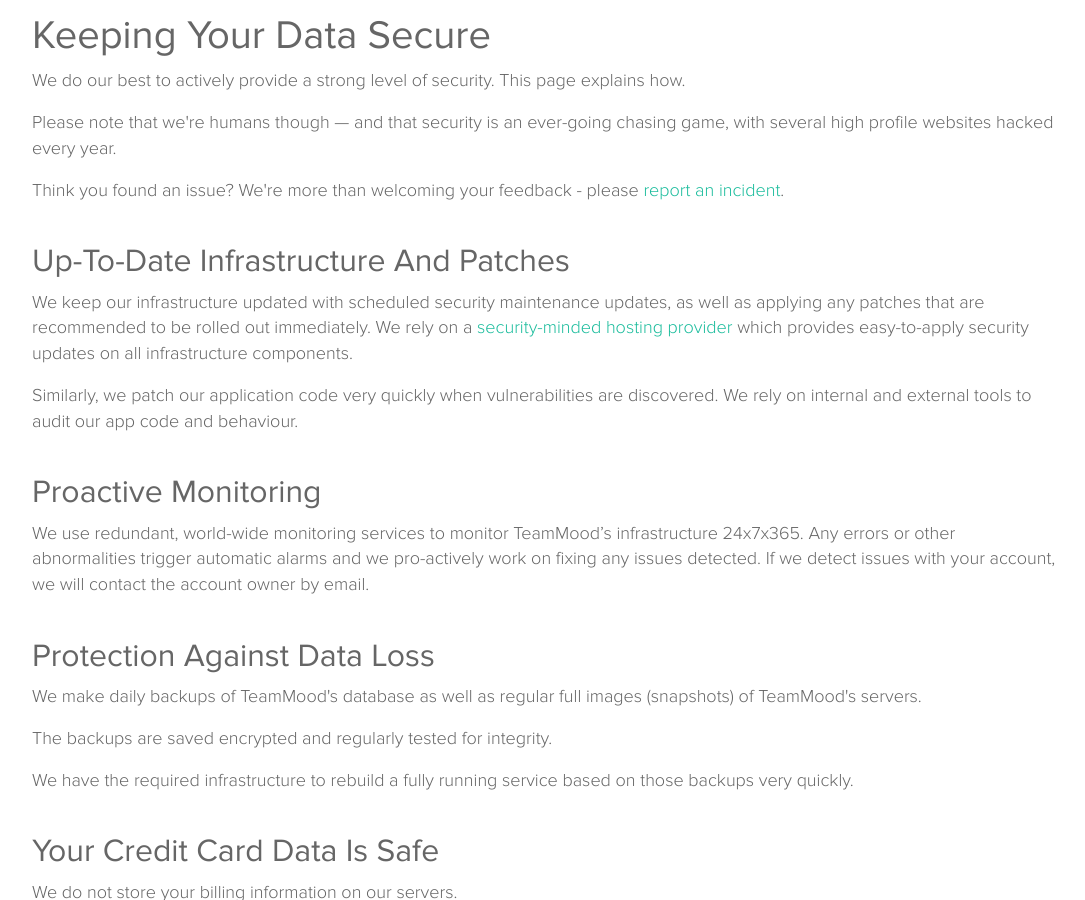
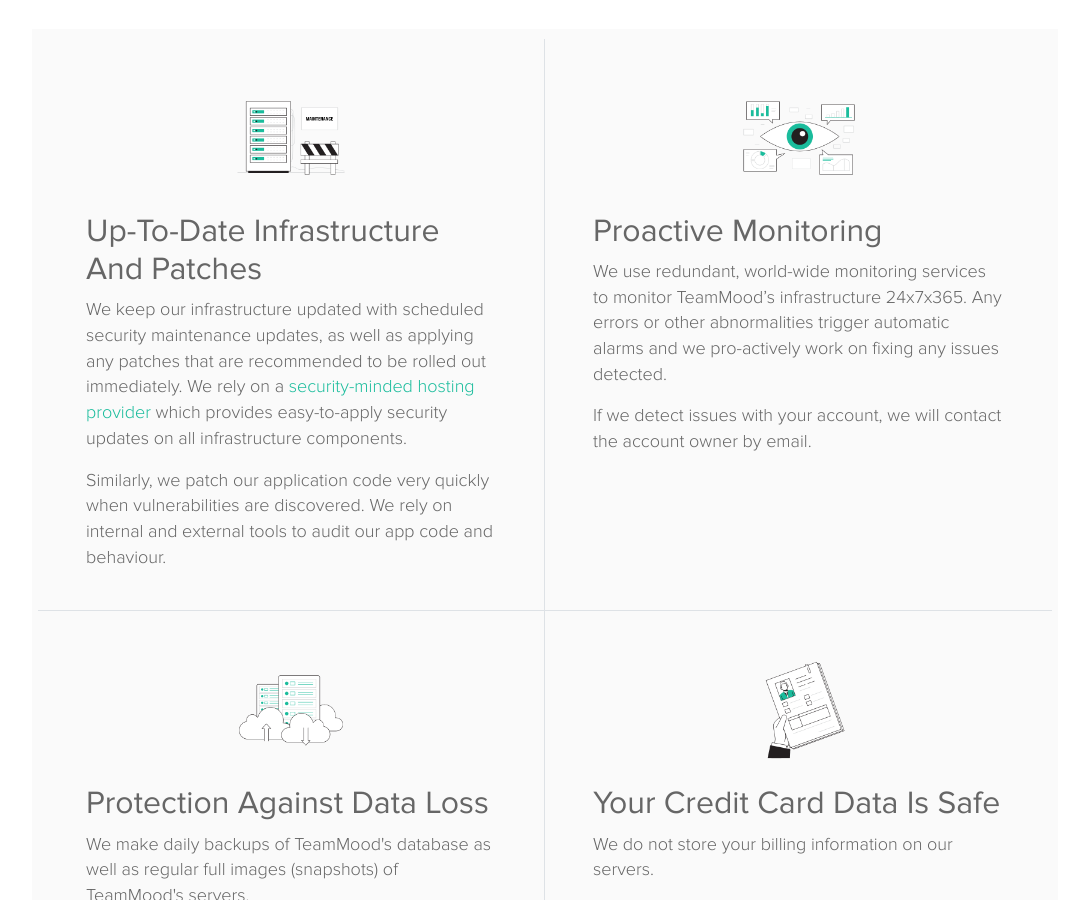
Before and after one commit to TeamMood/landing-page, a Jekyll site: the page built from en/security/index.html, in a window 1280 px wide and 900 px high, scrolled down 643 px. Shown: the whole window, without its empty margins (95-1180 px from the left). Built offline with Jekyll 4.4.1, drawn with Linux system fonts in a browser that asks for light colours; nearby versions of some CDN libraries.

Commit message:
security pages design update (en rebuilt & fr linked)

```diff
--- a/_includes/footer_fr.html
+++ b/_includes/footer_fr.html
@@ -12,6 +12,7 @@
             <h3>Produit</h3>
             <a class="nav-link" href="/{{ page.lang }}/fonctionnalites">Fonctionnalités</a>
             <a class="nav-link" href="/{{ page.lang }}/clients">Clients</a>
+            <a class="nav-link" href="/{{ page.lang }}/securite">Sécurité</a>
             <a class="nav-link" href="/{{ page.lang }}/tarifs">Tarifs</a>
             <a class="nav-link" href="http://apidocs.teammood.com/">API</a>
         </div>
--- a/en/security/index.html
+++ b/en/security/index.html
@@ -4,48 +4,82 @@
 sitemap: false
 permalink: '/en/security/'
 ---
+
 <div class="container documentation">
+    <!--
         <img class="img-fluid" src="/images/lp/teammood_mood_indicator_tool.jpeg" alt="TeamMood - Mood Indicator Tool with Daily Calendar & Mood Meter Charts">
+    -->
 
+    <div class="row align-items-center mt-4">
+        <div class="col-md-6">
             <h1>Keeping Your Data Secure</h1>
-
             <p>We do our best to actively provide a strong level of security. This page explains how.</p>
             <p>Please note that we're humans though — and that security is an ever-going chasing game, with several high profile websites hacked every year.</p>
             <p>Think you found an issue? We're more than welcoming your feedback - please <a href="#Reporting+Incidents">report an incident</a>.</p>
+        </div>
+        <div class="col-md-6 p-4">
+            <img class="img-fluid" src="/images/security/Online_protection_Flatline.png" alt="online protection image">
+        </div>
+    </div>
 
-
-    <h2 id="Up-To-Date+Infrastructure+And+Patches">Up-To-Date Infrastructure And Patches</h2>
-
+    <div class="container mt-4 bg-security">
+        <div class="row gx-5">
+            <div class="col-md-6 border-bottom border-end px-5 py-4">
+                <div class="text-center security-img">
+                    <img class="img-fluid" src="/images/security/Data%20Maintenance_Flatline.png" alt="maintenance image">
+                </div>
+                <h2 class="mt-0" id="Up-To-Date+Infrastructure+And+Patches">Up-To-Date Infrastructure And Patches</h2>
                 <p>We keep our infrastructure updated with scheduled security maintenance updates, as well as applying any patches that are recommended to be rolled out immediately. We rely on a <a href="https://www.heroku.com/policy/security">security-minded hosting provider</a> which provides easy-to-apply security updates on all infrastructure components.</p>
                 <p>Similarly, we patch our application code very quickly when vulnerabilities are discovered. We rely on internal and external tools to audit our app code and behaviour.</p>
-
-
-    <h2 id="Proactive+Monitoring">Proactive Monitoring</h2>
-
-    <p>We use redundant, world-wide monitoring services to monitor TeamMood’s infrastructure 24x7x365. Any errors or other abnormalities trigger automatic alarms and we pro-actively work on fixing any issues detected. If we detect issues with your account, we will contact the account owner by email.</p>
-
-
-    <h2 id="Protection+Against+Data+Loss">Protection Against Data Loss</h2>
-
+            </div>
+            <div class="col-md-6 border-bottom px-5 py-4">
+                <div class="text-center security-img">
+                    <img class="img-fluid" src="/images/security/Data%20Visualization_Flatline.png" alt="maintenance image">
+                </div>
+                <h2 class="mt-0" id="Proactive+Monitoring">Proactive Monitoring</h2>
+                <p>We use redundant, world-wide monitoring services to monitor TeamMood’s infrastructure 24x7x365. Any errors or other abnormalities trigger automatic alarms and we pro-actively work on fixing any issues detected.</p>
+                <p>If we detect issues with your account, we will contact the account owner by email.</p>
+            </div>
+        </div>
+        <div class="row gx-5">
+            <div class="col-md-6 border-end px-5 py-4">
+                <div class="text-center security-img">
+                    <img class="img-fluid" src="/images/security/Data%20Hosting_Flatline.png" alt="maintenance image">
+                </div>
+                <h2 class="mt-0" id="Protection+Against+Data+Loss">Protection Against Data Loss</h2>
                 <p>We make daily backups of TeamMood's database as well as regular full images (snapshots) of TeamMood's servers.</p>
                 <p>The backups are saved encrypted and regularly tested for integrity.</p>
                 <p>We have the required infrastructure to rebuild a fully running service based on those backups very quickly.</p>
+            </div>
+            <div class="col-md-6 px-5 py-4">
+                <div class="text-center security-img">
+                    <img class="img-fluid" src="/images/security/Personal%20data%20_Flatline.png" alt="maintenance image">
+                </div>
+                <h2 class="mt-0" id="Your+Credit+Card+Data+Is+Safe">Your Credit Card Data Is Safe</h2>
+                <p>We do not store your billing information on our servers.</p>
+                <p>Your credit card data is directly and securely submitted to a leading, full PCI-compliant payment gateway provider (<a href="https://stripe.com">Stripe</a>), using their JavaScript API.</p>
+            </div>
+        </div>
+    </div>
 
 
-    <h2 id="Your+Credit+Card+Data+Is+Safe">Your Credit Card Data Is Safe</h2>
-
-    <p>We do not store your billing information on our servers.</p>
-    <p>Your credit card data is directly and securely submitted to a leading, full PCI-compliant payment gateway provider (<a href="https://stripe.com">Stripe</a>), using their JavaScript API.</p>
+    <div class="row align-items-center mt-4">
+        <div class="col-md-6">
+            <h2 id="Reporting+Incidents">Reporting Incidents</h2>
+            <p>Have you noticed abuse, misuse, or experienced an incident with your account or have you identified a vulnerability in our systems?</p>
+            <p>We'll take your feedback very seriously: email <a href="mailto:contact@teammood.com">contact@teammood.com</a>. We <strong>will reply</strong> in all cases and <strong>work with you to handle the situation</strong>.</p>
+        </div>
+        <div class="col-md-6 px-5">
+            <img class="img-fluid px-5" src="/images/security/Consulting_Flatline.png" alt="reporting incident image">
+        </div>
+    </div>
 
 
-    <h2 id="Reporting+Incidents">Reporting Incidents</h2>
-
-    <p>Have you noticed abuse, misuse, or experienced an incident with your account or have you identified a vulnerability in our systems?</p>
-    <p>We'll take your feedback very seriously: email <a href="mailto:contact@teammood.com">contact@teammood.com</a>. We <strong>will reply</strong> in all cases and <strong>work with you to handle the situation</strong>.</p>
-
-
+    <div class="row">
+        <div class="col-md-12 mb-5 text-center">
             <h2 id="Questions">Questions?</h2>
-
             <p>Please email us at <a href="mailto:contact@teammood.com">contact@teammood.com</a>.</p>
+        </div>
+    </div>
 
 </div>
--- a/fr/securite/index.html
+++ b/fr/securite/index.html
@@ -4,6 +4,7 @@
 sitemap: false
 
 ---
+
 <div class="container documentation">
 <!--
     <img class="img-fluid" src="/images/lp/teammood_mood_indicator_tool.jpeg" alt="TeamMood - Mood Indicator Tool with Daily Calendar & Mood Meter Charts">
@@ -37,7 +38,8 @@
                     <img class="img-fluid" src="/images/security/Data%20Visualization_Flatline.png" alt="maintenance image">
                 </div>
                 <h2 class="mt-0" id="Proactive+Monitoring">Surveillance proactive</h2>
-                <p>Nous utilisons des services de surveillance redondants et mondiaux pour surveiller l'infrastructure de TeamMood 24x7x365. Toute erreur ou autre anomalie déclenche des alarmes automatiques et nous travaillons de manière proactive à la résolution des problèmes détectés. Si nous détectons une anomalie avec votre compte, nous vous contacterons par e-mail. </p>
+                <p>Nous utilisons des services de surveillance redondants et mondiaux pour surveiller l'infrastructure de TeamMood 24x7x365. Toute erreur ou autre anomalie déclenche des alarmes automatiques et nous travaillons de manière proactive à la résolution des problèmes détectés.</p>
+                <p>Si nous détectons une anomalie avec votre compte, nous vous contacterons par e-mail. </p>
             </div>
         </div>
         <div class="row gx-5">
```
Lines whose indentation alone changed are shown as unchanged.
